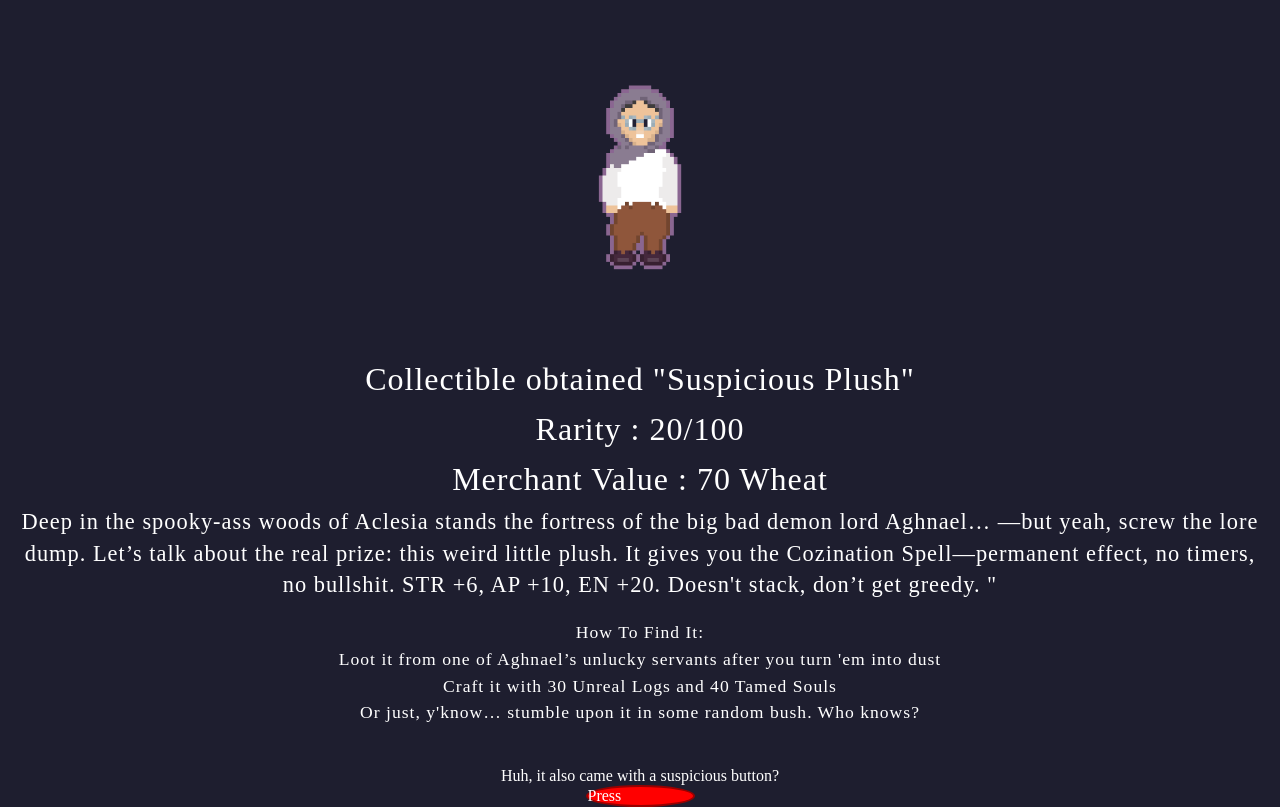
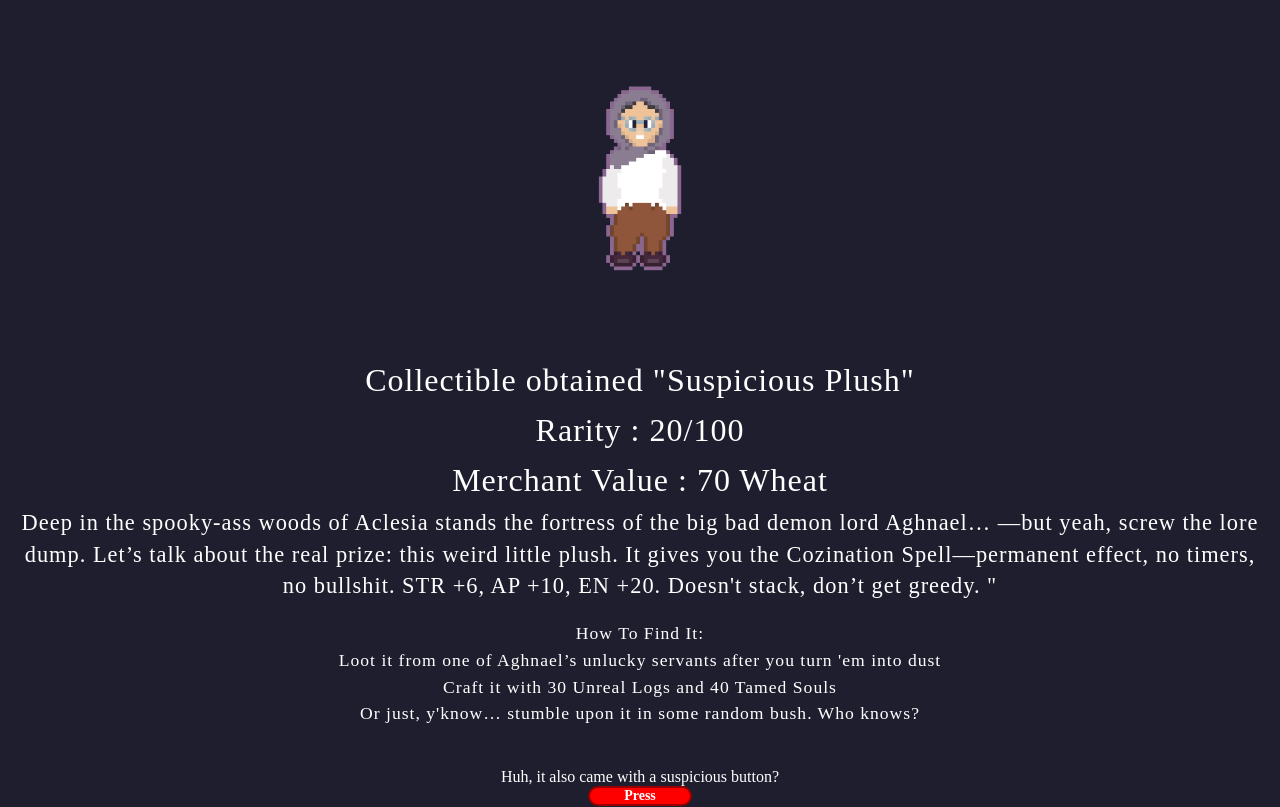
Before and after one commit to cyanrat/clip20, a plain HTML site: page index.html in a window 1280 px wide. Drawn offline with Linux system fonts and the light colour scheme; a web font is replaced by a local one.

Commit message:
Update index.html

```diff
--- a/index.html
+++ b/index.html
@@ -30,12 +30,20 @@
       background-color: #ffffff33;
     }
     .button {
-  width: 105px;
-  height: 80px;
+  width: 100px; /* wider than tall = rectangle */
+  height: 40px;
   background-color: #ff0000;
-  border-radius: 50%; /* makes it round */
+  border-radius: 12px; /* 👈 rounded corners */
   border: 2px solid #990000; /* darker red stroke */
-    }
+  display: flex;
+  align-items: center;
+  justify-content: center;
+  color: white;
+  font-size: 14px;
+  font-weight: bold;
+  text-align: center;
+  cursor: pointer;
+}
     .content {
       text-align: center;
       padding: 40px 20px;
```
